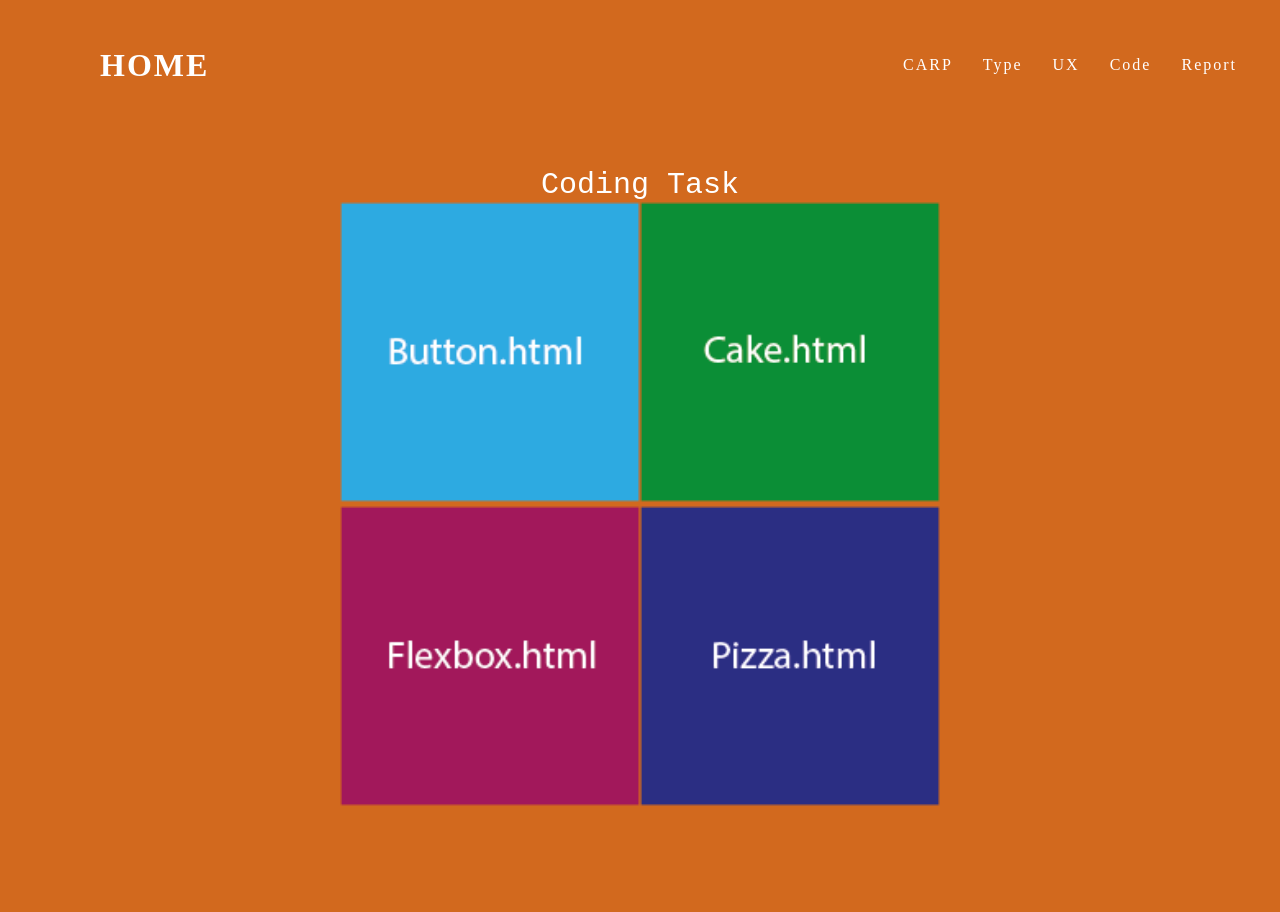
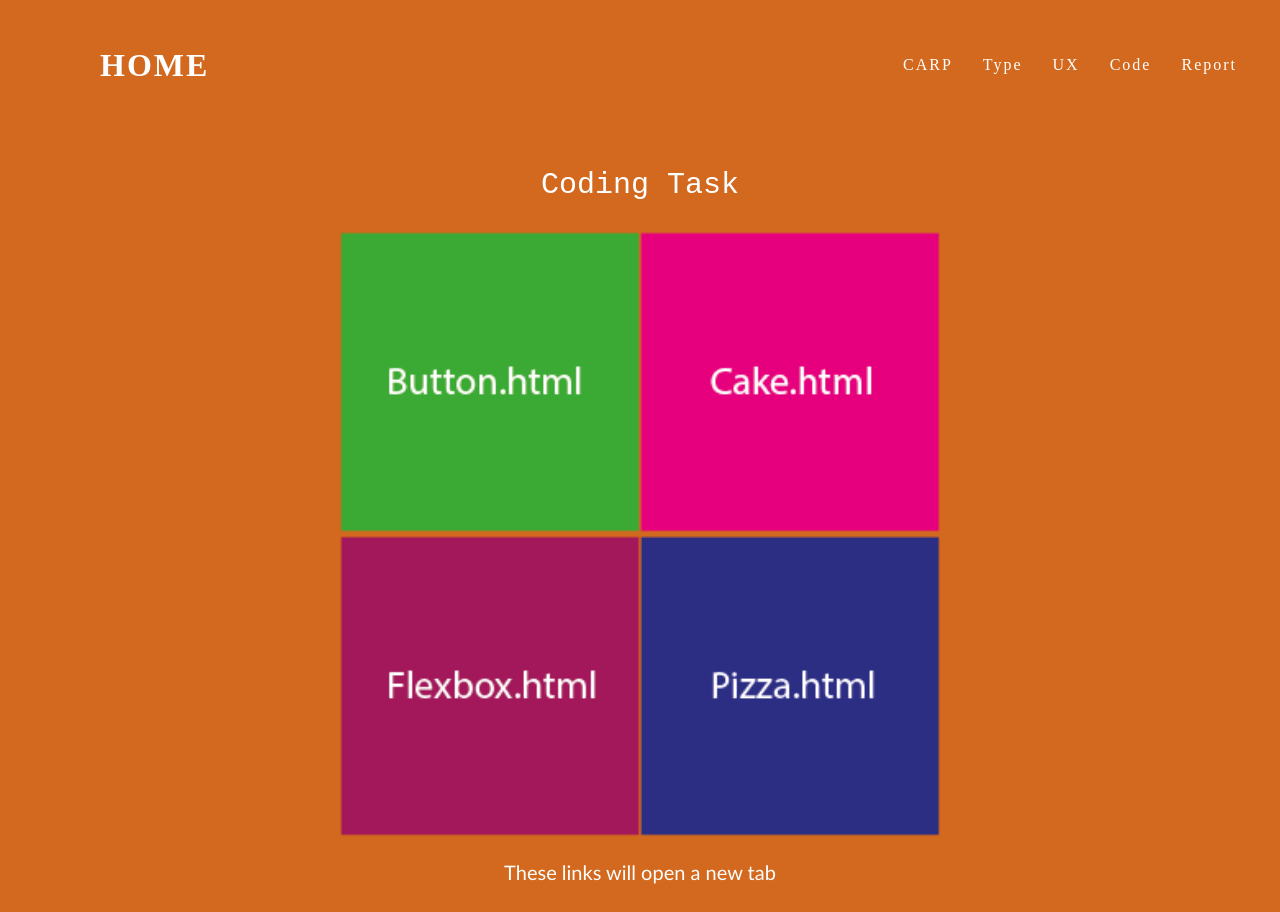
Before and after one commit to RandumbFluke/Website_for_assignment, a plain HTML site: page Webpages/CARP Task page/CodingTask.html in a window 1280 px wide. Before the commit the page ends 818 px from the top, so only its background shows below. Drawn offline with Linux system fonts and the light colour scheme.

Commit message:
png added

```diff
--- a/Webpages/CARP Task page/CodingTask.html
+++ b/Webpages/CARP Task page/CodingTask.html
@@ -28,22 +28,26 @@
 
         <div class = "section-one">
             <a href = "Documents about me/Luke CV.pdf" target="_blank">
-                <img class = "image" src = "Coding/button.png">
+                <img class = "image" src = "CodingPNG/button.png">
             </a>
 
             <a href = "https://randumbfluke.github.io/HTML_CSS/cake.html" target = "_blank">
-                <img class = "image" src = "Coding/cake.png">
+                <img class = "image" src = "CodingPNG/cake.png">
             </a>
         </div>
 
         <div class = "section-two">
             <a href = "https://randumbfluke.github.io/Flexbox_Rundown/">
-                <img class = "image" src = "Coding/flexbox.png">
+                <img class = "image" src = "CodingPNG/flexbox.png">
             </a>
 
             <a href = "https://randumbfluke.github.io/HTML_CSS/" target="_blank">
-                <img class = "image" src = "Coding/pizza.png">
+                <img class = "image" src = "CodingPNG/pizza.png">
             </a>
+        </div>
+
+        <div class = "txt">
+            <p>These links will open a new tab</p>
         </div>
 
     </main>
--- a/Webpages/CARP Task page/codestylesheet.css
+++ b/Webpages/CARP Task page/codestylesheet.css
@@ -3,6 +3,7 @@ body{
 }
 
 .section-one{
+    padding-top: 30px;
     display: flex;
     justify-content: center;
     align-items: center;
@@ -19,3 +20,14 @@ body{
 .image{
     width: 300px;
 }
+
+.txt{
+    font-family: 'Gill Sans', 'Gill Sans MT', Calibri, 'Trebuchet MS', sans-serif;
+    color: white;
+    font-size: 20px;
+    display: flex;
+    justify-content: center;
+    align-items: center;
+    flex-wrap: wrap;
+    text-align: center;
+}
--- a/Webpages/CARP Task page/stylesheet.css
+++ b/Webpages/CARP Task page/stylesheet.css
@@ -5,6 +5,7 @@
     font-size: 30px;
     font-family: 'Roboto Mono', monospace;
 }
+
 /* Global */
 .subheading{
     color: white;
```
Also changed, not shown: Webpages/CARP Task page/carp.html (+1 -0 lines), Webpages/CARP Task page/Coding/button.png (deleted), Webpages/CARP Task page/Coding/cake.png (deleted), Webpages/CARP Task page/Coding/pizza.png (deleted), Webpages/CARP Task page/CodingPNG/button.png (added), Webpages/CARP Task page/CodingPNG/cake.png (added), Webpages/CARP Task page/CodingPNG/flexbox.png (renamed from Webpages/CARP Task page/Coding/flexbox.png), Webpages/CARP Task page/CodingPNG/pizza.png (added).
